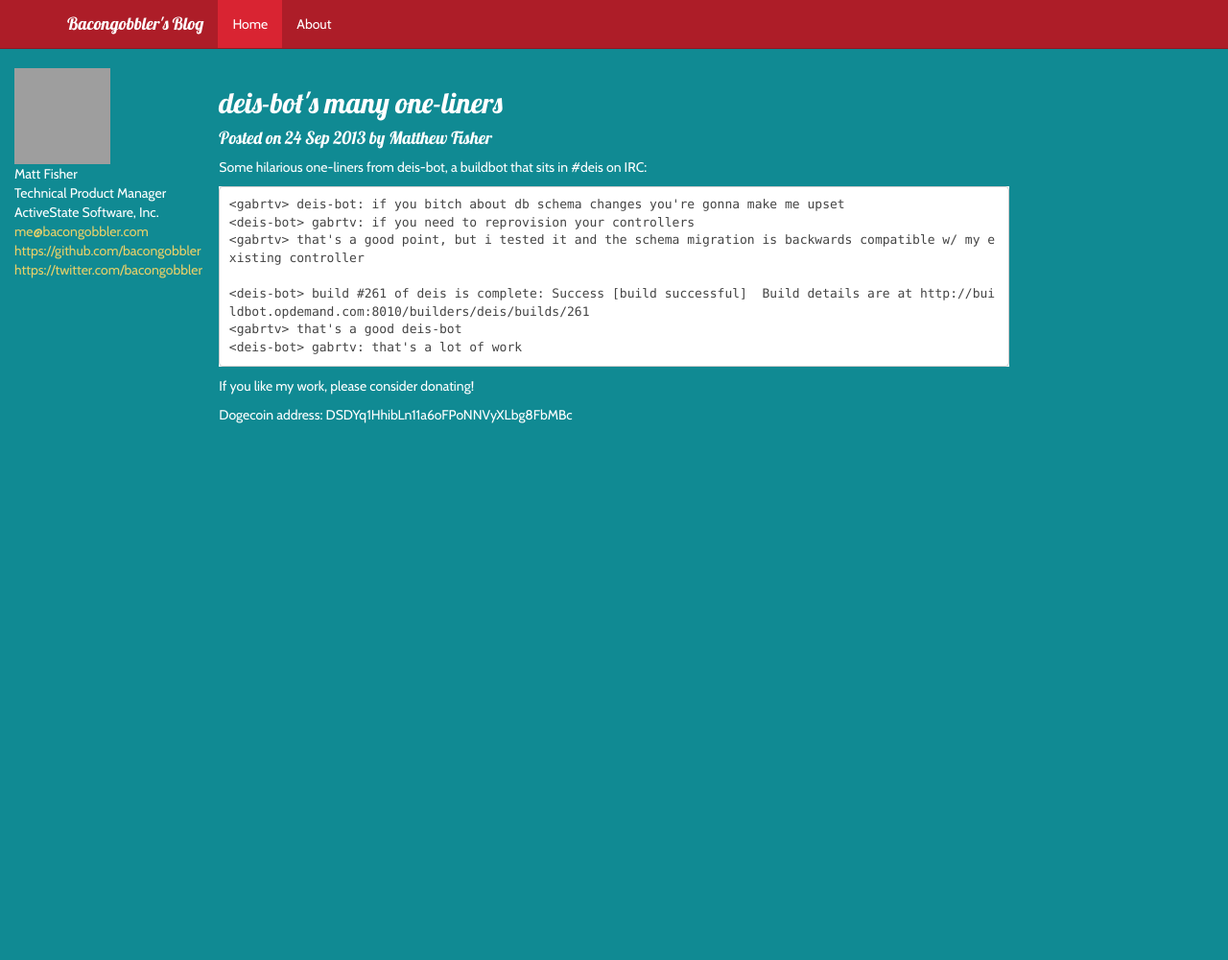
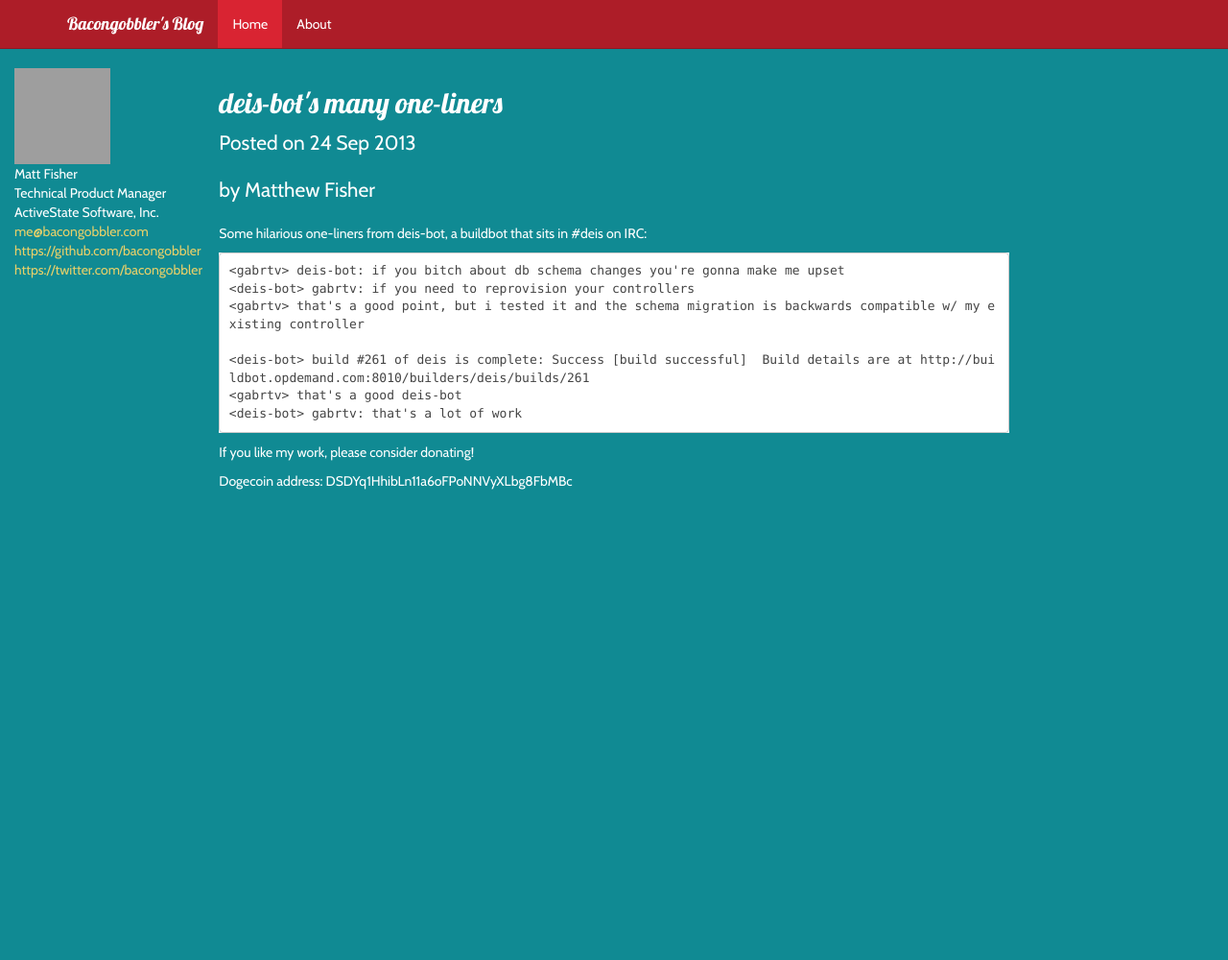
Before and after one commit to bacongobbler/bacongobbler.github.io, a Jekyll site: the page built from _posts/2013-09-24-hilarity-from-deis-bot.md, in a window 1280 px wide. Shown: the whole page at 96% size. Built offline with Jekyll 4.4.1, drawn with Linux system fonts in a browser that asks for light colours; grey boxes are pictures that could not be loaded.

Commit message:
split subtitles

```diff
--- a/_layouts/post.html
+++ b/_layouts/post.html
@@ -2,7 +2,8 @@
 layout: default
 ---
 <h2>{{ page.title }}</h2>
-<h4>Posted on {{ page.date | date_to_string }} by {{ page.author }}</h4>
+<p class="lead">Posted on {{ page.date | date_to_string }}</p>
+<p class="lead">by {{ page.author }}</p>
 {{ content }}
 <p>If you like my work, please consider donating!</p>
 <p>Dogecoin address: DSDYq1HhibLn11a6oFPoNNVyXLbg8FbMBc</p>
```
